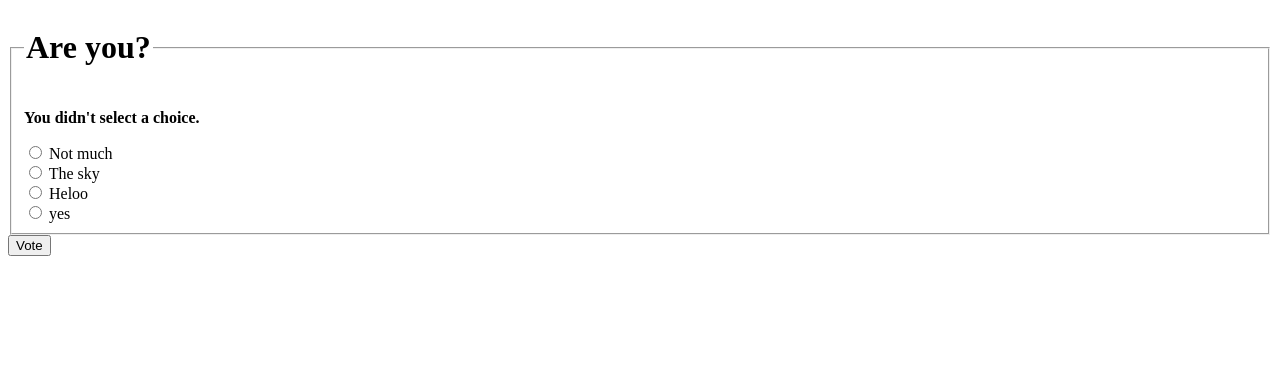
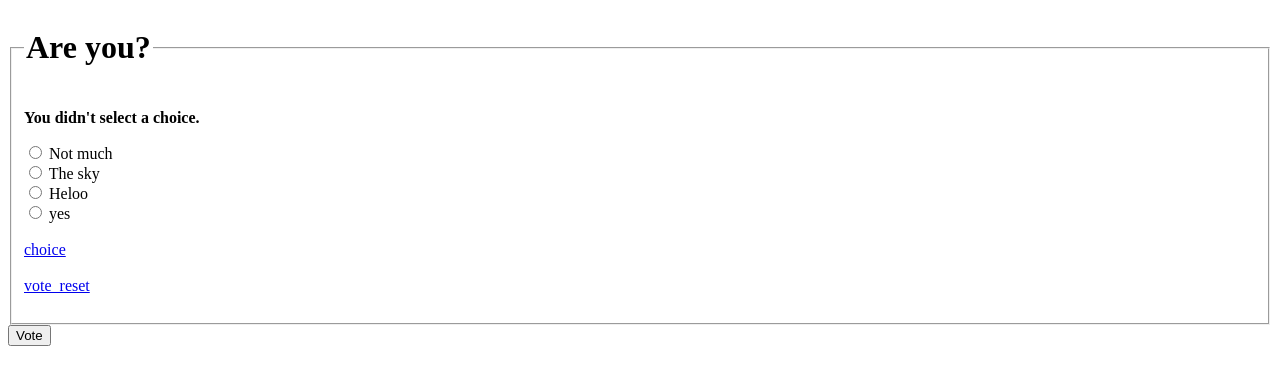
Before and after one commit to SabaBatool/django-official-tutorial, a Django app: page /polls/1/vote/ in a window 1280 px wide. Shown: the top 385 px of the page. Run offline with Django 4.2, Linux system fonts and the light colour scheme; data comes from the database, SQL or seed files in the repository; both versions use the stored data as it was after the commit.

Commit message:
add-question-and-choice-reset-votes

```diff
--- a/polls/models.py
+++ b/polls/models.py
@@ -1,5 +1,6 @@
 from django.db import models
 import datetime
+
 
 class Question(models.Model):
     question_text = models.CharField(max_length=200)
--- a/polls/templates/polls/detail.html
+++ b/polls/templates/polls/detail.html
@@ -5,8 +5,18 @@
     {% if error_message %}<p><strong>{{ error_message }}</strong></p>{% endif %}
     {% for choice in question.choice_set.all %}
         <input type="radio" name="choice" id="choice{{ forloop.counter }}" value="{{ choice.id }}">
-        <label for="choice{{ forloop.counter }}">{{ choice.choice_text }}</label><br>
-    {% endfor %}
+        <label for="choice{{ forloop.counter }}">{{ choice.choice_text }}
+           </label>
+     <br>
+  {% endfor %}
+    <br>
+
+<a href="{% url 'polls:choice' question.id %}">choice</a> <br><br>
+<a href="{% url 'polls:vote_reset' question.id %}">vote_reset</a> <br><br>
+
+
 </fieldset>
+
+
 <input type="submit" value="Vote">
 </form>
--- a/polls/templates/polls/index.html
+++ b/polls/templates/polls/index.html
@@ -4,6 +4,7 @@
    <li><a href="{% url 'polls:detail' question.id %}">{{ question.question_text }}</a></li>
     {% endfor %}
 </ul>
+<a href="{% url 'polls:new' %}"> Add question </a>
 {% else %}
 <p>No polls are available.</p>
 {% endif %}
--- a/polls/templates/polls/results.html
+++ b/polls/templates/polls/results.html
@@ -7,3 +7,4 @@
 </ul>
 
 <a href="{% url 'polls:detail' question.id %}">Vote again?</a>
+<a href="{% url 'polls:vote_reset' question.id %}">vote_reset</a>
--- a/polls/urls.py
+++ b/polls/urls.py
@@ -8,4 +8,7 @@ urlpatterns = [
     path("<int:question_id>/", views.detail, name="detail"),
     path("<int:question_id>/results/", views.results, name="results"),
     path("<int:question_id>/vote/", views.vote, name="vote"),
+    path("<int:question_id>/choice/", views.choice, name="choice"),
+    path("<int:question_id>/vote_reset/", views.vote_reset, name="vote_reset"),
+    path("new/", views.add_question, name="new"),
 ]
--- a/polls/views.py
+++ b/polls/views.py
@@ -1,8 +1,14 @@
+from urllib import request
 from django.urls import reverse
 from django.http import Http404, HttpResponse, HttpResponseRedirect
 from django.shortcuts import get_object_or_404, render
 from .models import Choice, Question
 from django.template import loader
+from .models import Question
+from django.shortcuts import render, redirect
+from django.utils import timezone
+
+from .models import Question
 
 
 def index(request):
@@ -20,6 +26,38 @@ def detail(request, question_id):
     except Question.DoesNotExist:
         raise Http404("Question does not exist")
     return render(request, "polls/detail.html", {"question": question})
+
+
+def choice(request, question_id):
+    question = get_object_or_404(Question, pk=question_id)
+
+    if request.method == "GET":
+        return render(request, "polls/choice.html", {"question": question})
+    elif request.method == "POST":
+        user_submitted_choice = request.POST["choice"]
+        if not user_submitted_choice:
+            return render(
+                request,
+                "polls/choice.html",
+                {"question": question, "error_message": "Please enter a valid choice"},
+            )
+
+        new_choice = Choice(
+            question=question,
+            choice_text=user_submitted_choice,
+        )
+        new_choice.save()
+        return HttpResponseRedirect(reverse("polls:detail", args=(question.id,)))
+
+
+def vote_reset(request, question_id):
+    question = get_object_or_404(Question, pk=question_id)
+
+    for choice in question.choice_set.all():
+        choice.votes = 0
+        choice.save()
+
+    return HttpResponseRedirect(reverse("polls:results", args=(question.id,)))
 
 
 def results(request, question_id):
@@ -41,6 +79,7 @@ def vote(request, question_id):
                 "error_message": "You didn't select a choice.",
             },
         )
+
     else:
         selected_choice.votes += 1
         selected_choice.save()
@@ -48,3 +87,35 @@ def vote(request, question_id):
         # with POST data. This prevents data from being posted twice if a
         # user hits the Back button.
         return HttpResponseRedirect(reverse("polls:results", args=(question.id,)))
+
+
+def Reset(request, question_id):
+    question = get_object_or_404(Question, pk=question_id)
+    for choice in question.choice_set.all():
+        choice.vote = 0
+        choice.save()
+        return HttpResponseRedirect(reverse("polls:results", args=(question_id,)))
+
+
+def add_question(request):
+    if request.method == "GET":
+        return render(request, "polls/new_question.html", {})
+    elif request.method == "POST":
+        user_submitted_question = request.POST["question"]
+        if not user_submitted_question:
+            return render(
+                request,
+                "polls/new_question.html",
+                {"error_message": "Please enter a valid question"},
+            )
+
+        new_question = Question(
+            question_text=user_submitted_question,
+            pub_date=timezone.now(),
+        )
+        new_question.save()
+    return HttpResponseRedirect(
+        reverse(
+            "polls:index",
+        )
+    )
```
Also changed, not shown: polls/templates/polls/choice.html (added, +9 -0 lines), polls/templates/polls/new_question.html (added, +9 -0 lines), db.sqlite3, polls/admin.py (line endings or trailing spaces).
